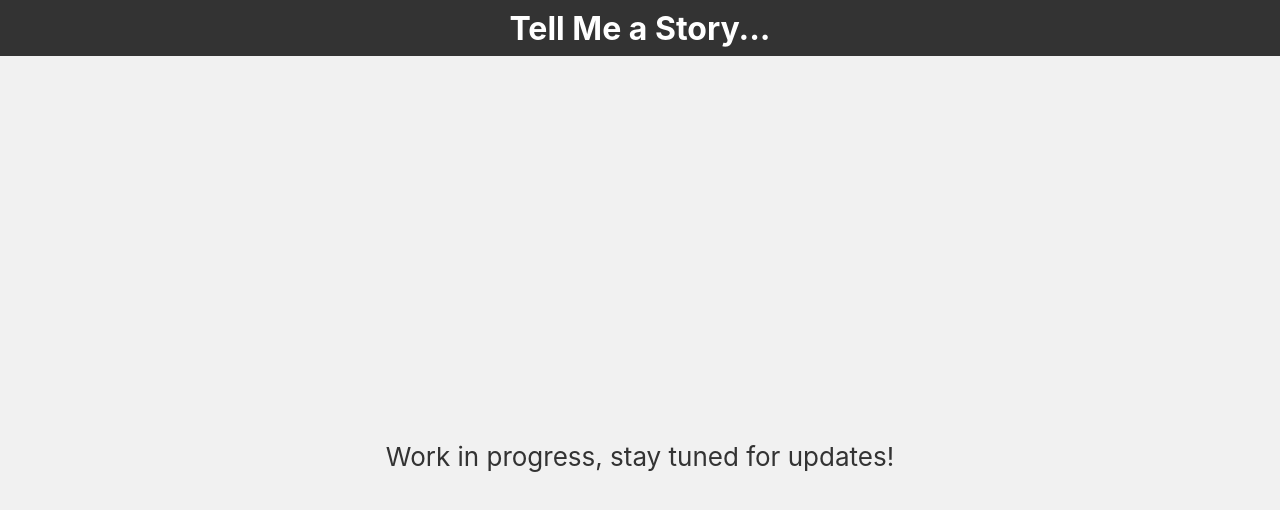
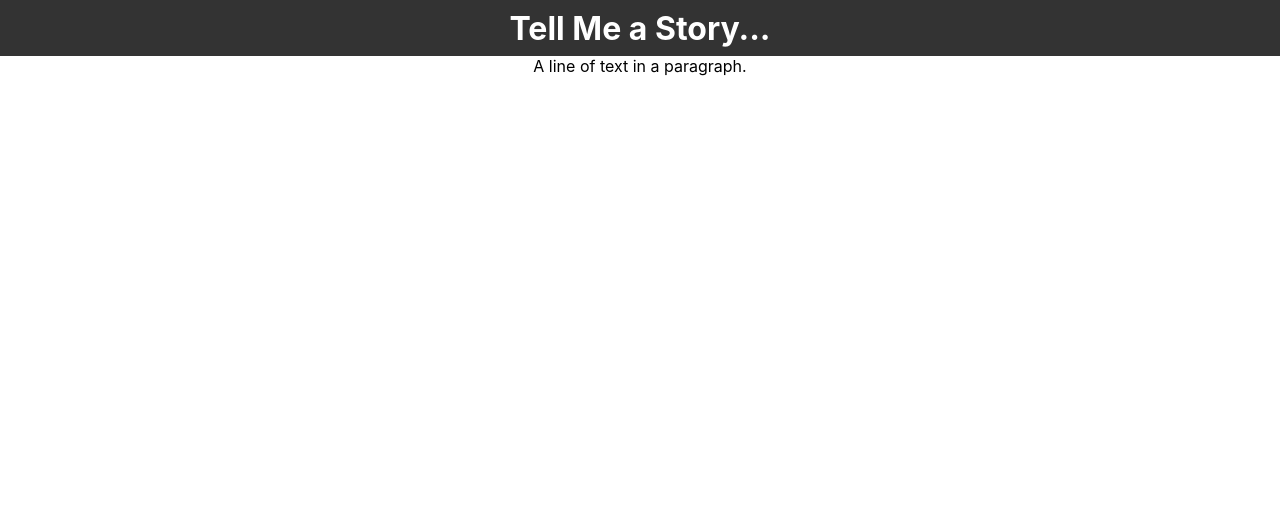
Before and after one commit to EmlMeml/thesis-project, a React (Create React App) app: page / in a window 1280 px wide. Shown: the top 510 px of the page. Built offline with nearby package versions, Linux system fonts and the light colour scheme.

Commit message:
baseversion of slate editor

```diff
--- a/package.json
+++ b/package.json
@@ -10,6 +10,8 @@
     "react": "^19.2.6",
     "react-dom": "^19.2.6",
     "react-scripts": "5.0.1",
+    "slate": "^0.124.1",
+    "slate-react": "^0.124.2",
     "web-vitals": "^2.1.4"
   },
   "scripts": {
--- a/src/App.js
+++ b/src/App.js
@@ -2,16 +2,13 @@ import logo from './logo.svg';
 import './App.css';
 import React from 'react';
 import TopBar from './custom/TopBar.js';
+import { MyEditor } from './custom/Editor.tsx';
 
 function App() {
   return (
     <div className="App">
       <TopBar />
-      <header className="App-header">
-        <p>
-          Work in progress, stay tuned for updates!
-        </p>
-      </header>
+      <MyEditor />
     </div>
   );
 }
--- /dev/null
+++ b/src/custom/Editor.tsx
@@ -0,0 +1,22 @@
+import React, { useState } from "react";
+import {createEditor} from "slate";
+import {Slate, Editable, withReact} from "slate-react";
+import { Descendant } from 'slate'
+
+const initialValue: Descendant[] = [
+  {
+    type: 'paragraph',
+    children: [{ text: 'A line of text in a paragraph.' }],
+  },
+]
+
+export const MyEditor = () => {
+  const [editor] = useState(() => withReact(createEditor()))
+  // Render the Slate context.
+ return (
+    // Add the editable component inside the context.
+    <Slate editor={editor} initialValue={initialValue}>
+      <Editable />
+    </Slate>
+  )
+}
```
Also changed, not shown: src/types/slate.d.ts (added, +13 -0 lines), 1 other file (tests, documents, lock files or other folders).
